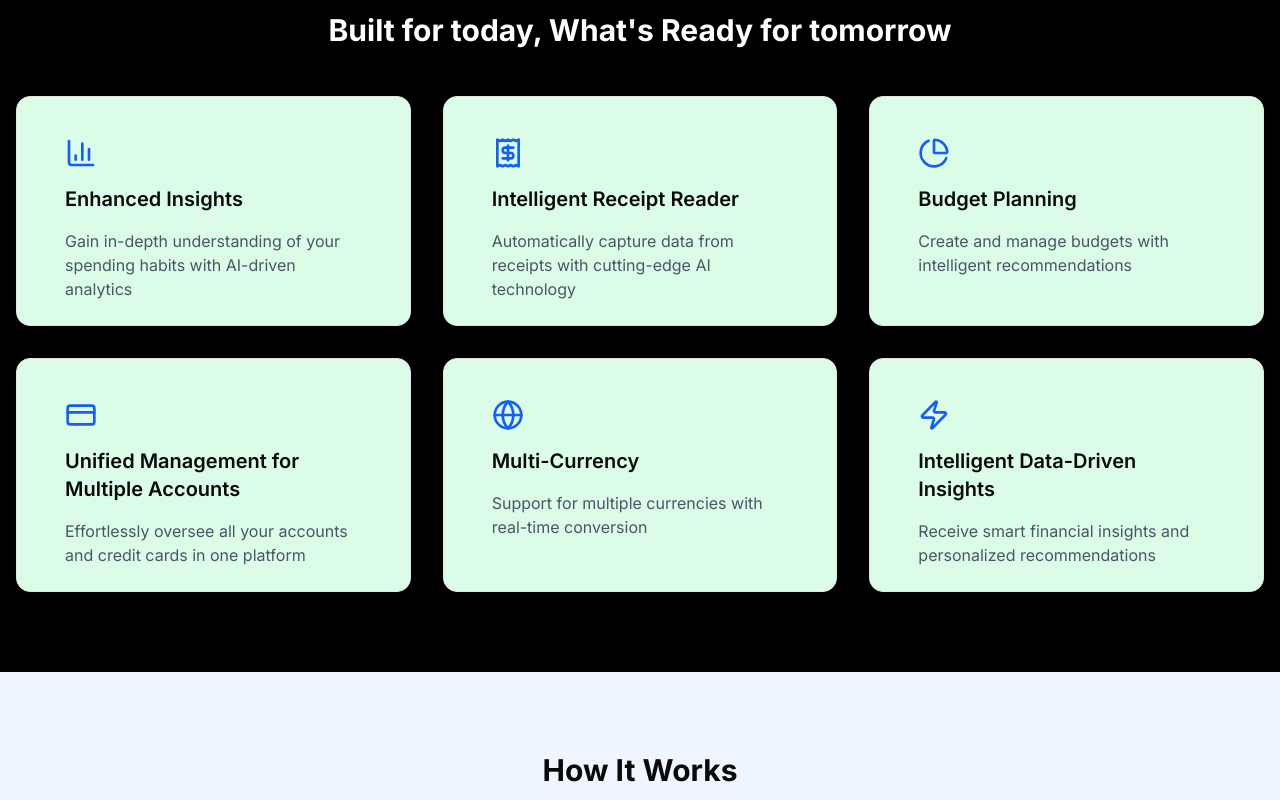
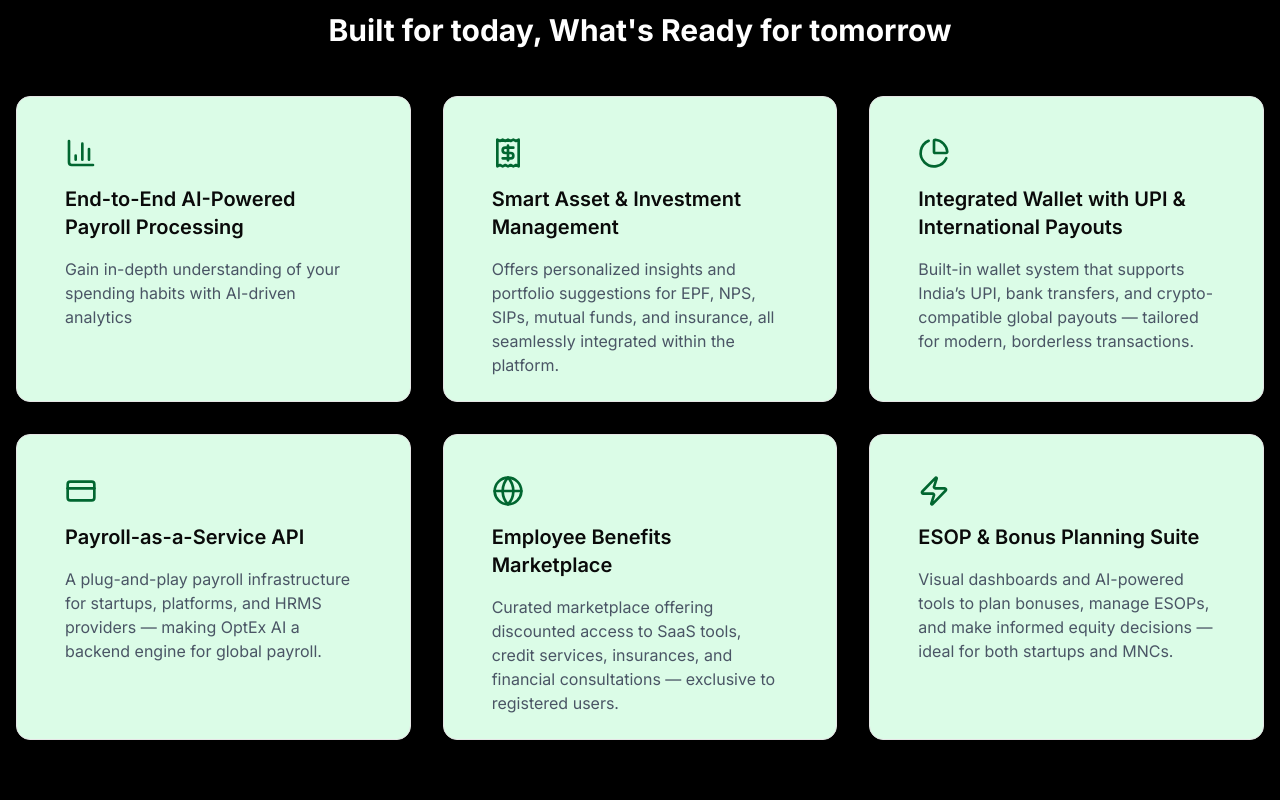
Before and after one commit to Amansingh0807/Ideahunt, a Next.js app: page / in a window 1280 px wide. Shown: the part 1540-2340 px from the top of the page. Built offline with nearby package versions, Linux system fonts and the light colour scheme; no server answers.

Commit message:
some changes related to te future vision

```diff
--- a/app/(main)/transaction/_components/transaction-form.jsx
+++ b/app/(main)/transaction/_components/transaction-form.jsx
@@ -4,6 +4,8 @@ import { useEffect } from "react";
 import { useForm } from "react-hook-form";
 import { zodResolver } from "@hookform/resolvers/zod";
 import { CalendarIcon, Loader2 } from "lucide-react";
+import { Bot, DollarSign, LineChart, Target, Wallet, Globe, UserCheck, Briefcase, Gift, ShoppingBag, Code, Server, BarChart3, PieChart } from 'lucide-react';
+
 import { format } from "date-fns";
 import { useRouter, useSearchParams } from "next/navigation";
 import useFetch from "@/hooks/use-fetch";
@@ -309,12 +311,12 @@ export function AddTransactionForm({
         <Button
           type="button"
           variant="outline"
-          className="w-full"
+
           onClick={() => router.back()}
         >
           Cancel
         </Button>
-        <Button type="submit" className="w-full mb-8" disabled={transactionLoading}>
+        <Button type="submit" className="mb-8" disabled={transactionLoading}>
           {transactionLoading ? (
             <>
               <Loader2 className="mr-2 h-4 w-4 animate-spin" />
--- a/app/layout.js
+++ b/app/layout.js
@@ -28,7 +28,7 @@ export default function RootLayout({ children }) {
             <footer className="bg-black py-6">
               <div className="container mx-auto px-4 text-center text-white">
 
-                <p>@Hackwave'2025 | Fin Vista By Ideahunt </p>
+                <p>@Hackwave'2025 | Fin CiVista By Ideahunt </p>
               </div>
             </footer>
         </body>
--- a/data/landing.js
+++ b/data/landing.js
@@ -6,6 +6,7 @@ import {
     Globe,
     Zap,
   } from "lucide-react";
+
 
   // Stats Data
   export const statsData = [
@@ -34,36 +35,36 @@ import {
   // Features Data
   export const featuresData = [
     {
-      icon: <BarChart3 className="h-8 w-8 text-blue-600" />,
-      title: "Enhanced Insights",
+      icon: <BarChart3 className="h-8 w-8 text-green-800" />,
+      title: "End-to-End AI-Powered Payroll Processing",
       description:
         "Gain in-depth understanding of your spending habits with AI-driven analytics",
     },
     {
-      icon: <Receipt className="h-8 w-8 text-blue-600" />,
-      title: "Intelligent Receipt Reader",
+      icon: <Receipt className="h-8 w-8 text-green-800" />,
+      title: "Smart Asset & Investment Management",
       description:
-        "Automatically capture data from receipts with cutting-edge AI technology",
+        "Offers personalized insights and portfolio suggestions for EPF, NPS, SIPs, mutual funds, and insurance, all seamlessly integrated within the platform.",
     },
     {
-      icon: <PieChart className="h-8 w-8 text-blue-600" />,
-      title: "Budget Planning",
-      description: "Create and manage budgets with intelligent recommendations",
+      icon: <PieChart className="h-8 w-8 text-green-800" />,
+      title: " Integrated Wallet with UPI & International Payouts",
+      description: "Built-in wallet system that supports India’s UPI, bank transfers, and crypto-compatible global payouts — tailored for modern, borderless transactions.",
     },
     {
-      icon: <CreditCard className="h-8 w-8 text-blue-600" />,
-      title: "Unified Management for Multiple Accounts",
-      description: "Effortlessly oversee all your accounts and credit cards in one platform",
+      icon: <CreditCard className="h-8 w-8 text-green-800" />,
+      title: "Payroll-as-a-Service API",
+      description: "A plug-and-play payroll infrastructure for startups, platforms, and HRMS providers — making OptEx AI a backend engine for global payroll.",
     },
     {
-      icon: <Globe className="h-8 w-8 text-blue-600" />,
-      title: "Multi-Currency",
-      description: "Support for multiple currencies with real-time conversion",
+      icon: <Globe className="h-8 w-8 text-green-800" />,
+      title: "Employee Benefits Marketplace",
+      description: "Curated marketplace offering discounted access to SaaS tools, credit services, insurances, and financial consultations — exclusive to registered users.",
     },
     {
-      icon: <Zap className="h-8 w-8 text-blue-600" />,
-      title: "Intelligent Data-Driven Insights",
-      description: "Receive smart financial insights and personalized recommendations",
+      icon: <Zap className="h-8 w-8 text-green-800" />,
+      title: " ESOP & Bonus Planning Suite",
+      description: "Visual dashboards and AI-powered tools to plan bonuses, manage ESOPs, and make informed equity decisions — ideal for both startups and MNCs.",
     },
   ];
 
```
